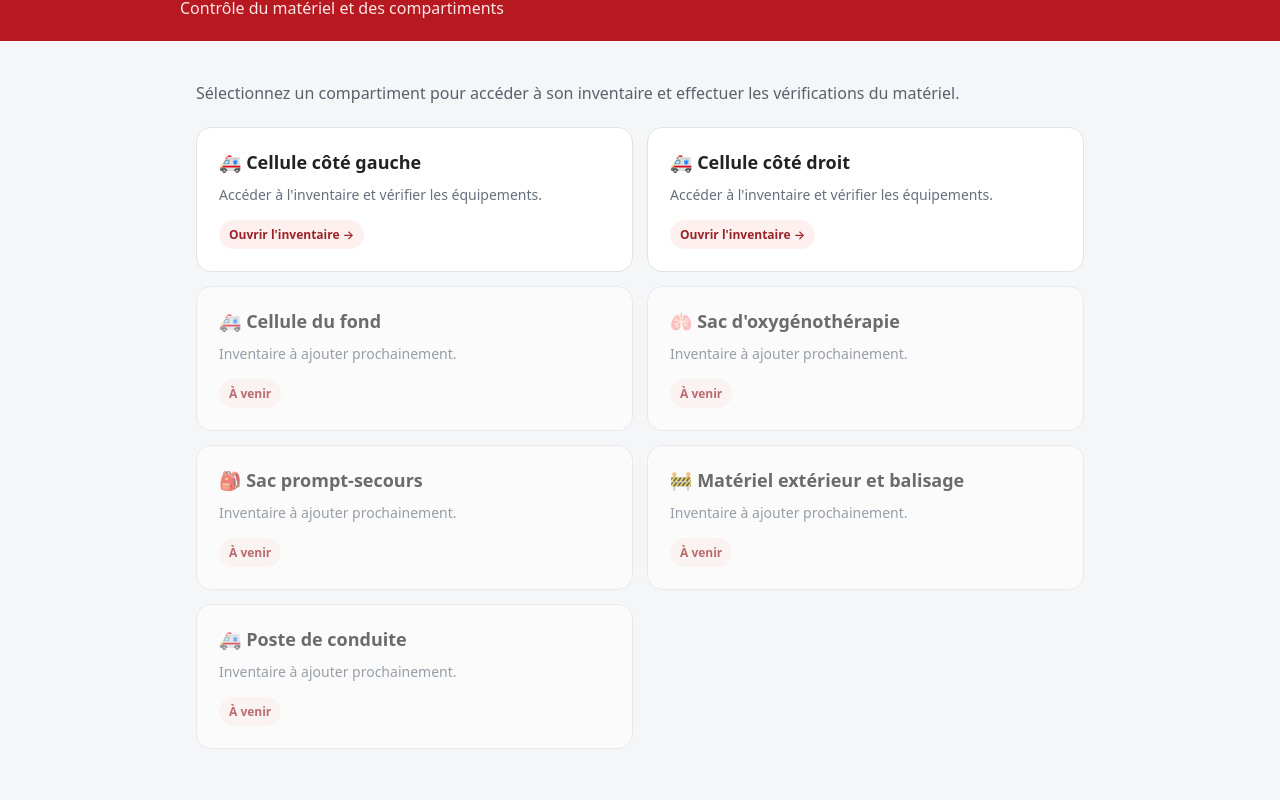
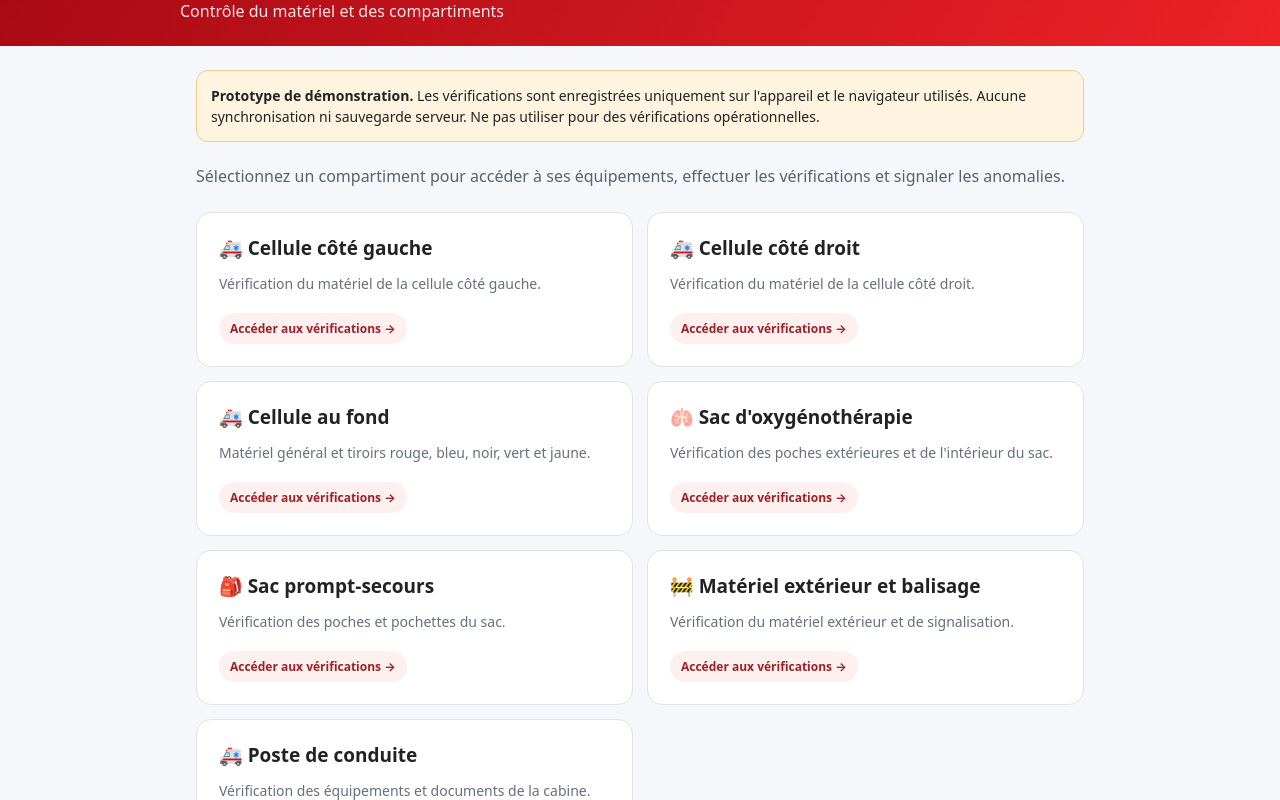
Before and after one commit to gaethancretu-code/gestion-cs-tarascon, a plain HTML site: page verifications-vsav1.html in a window 1280 px wide. Shown: the part 109-909 px from the top of the page. Drawn offline with Linux system fonts and the light colour scheme.

Commit message:
Update verifications-vsav1.html

```diff
--- a/verifications-vsav1.html
+++ b/verifications-vsav1.html
@@ -3,20 +3,20 @@
 <html lang="fr">
 <head>
 <meta charset="utf-8">
-<meta name="viewport" content="width=device-width, initial-scale=1">
+<meta name="viewport" content="width=device-width,initial-scale=1">
 <title>Vérifications — VSAV 1</title>
 <style>
 *{box-sizing:border-box}
 body{
  margin:0;
-  font-family:system-ui,-apple-system,Segoe UI,Roboto,sans-serif;
-  background:#f5f6f8;
+ font-family:system-ui,-apple-system,Segoe UI,sans-serif;
+ background:#f6f7fa;
  color:#222;
 }
 header{
-  background:#b71920;
+ background:linear-gradient(120deg,#a50913,#ed2227);
  color:white;
-  padding:22px 18px;
+ padding:24px 18px;
 }
 .wrap{max-width:920px;margin:auto}
 .back{
@@ -24,34 +24,59 @@ header{
  text-decoration:none;
  font-size:14px;
 }
-h1{margin:18px 0 6px;font-size:28px}
-header p{margin:0;color:#ffe6e7}
-main{padding:24px 16px 50px}
-.intro{color:#59616c;line-height:1.5}
+h1{
+ margin:18px 0 6px;
+ font-size:29px;
+}
+header p{
+ margin:0;
+ color:#ffe6e7;
+}
+main{padding:24px 16px 60px}
+.intro{
+ color:#59616c;
+ line-height:1.6;
+ margin-bottom:22px;
+}
+.notice{
+ background:#fff4df;
+ border:1px solid #f0cb8d;
+ border-radius:12px;
+ padding:14px;
+ font-size:14px;
+ line-height:1.5;
+ margin-bottom:22px;
+}
 .grid{
  display:grid;
  grid-template-columns:repeat(2,minmax(0,1fr));
  gap:14px;
-  margin-top:22px;
 }
 .card{
  display:flex;
  flex-direction:column;
-  gap:10px;
+ gap:12px;
  padding:22px;
  background:white;
  border:1px solid #e1e3e8;
  border-radius:15px;
  text-decoration:none;
  color:inherit;
-  min-height:145px;
+ min-height:155px;
+ transition:transform .15s,border-color .15s;
 }
-a.card{cursor:pointer}
-a.card:focus-visible{
+.card:hover{
+ transform:translateY(-2px);
+ border-color:#bd1b25;
+}
+.card:focus-visible{
  outline:3px solid #b71920;
  outline-offset:3px;
 }
-.card h2{font-size:18px;margin:0}
+.card h2{
+ font-size:19px;
+ margin:0;
+}
 .card p{
  font-size:14px;
  color:#66707d;
@@ -60,15 +85,20 @@ a.card:focus-visible{
 }
 .status{
  font-size:12px;
-  font-weight:600;
+ font-weight:700;
  color:#9b2328;
  background:#fff0f0;
  border-radius:30px;
-  padding:6px 10px;
+ padding:7px 11px;
  align-self:flex-start;
  margin-top:auto;
 }
-.disabled{opacity:.65}
+footer{
+ margin-top:35px;
+ text-align:center;
+ color:#777;
+ font-size:13px;
+}
 @media(max-width:540px){
  .grid{grid-template-columns:1fr}
 }
@@ -88,56 +118,69 @@ a.card:focus-visible{
 
 <main class="wrap">
 
+<div class="notice">
+<strong>Prototype de démonstration.</strong>
+Les vérifications sont enregistrées uniquement
+sur l'appareil et le navigateur utilisés.
+Aucune synchronisation ni sauvegarde serveur.
+Ne pas utiliser pour des vérifications opérationnelles.
+</div>
+
 <p class="intro">
-Sélectionnez un compartiment pour accéder à son inventaire
-et effectuer les vérifications du matériel.
+Sélectionnez un compartiment pour accéder à ses équipements,
+effectuer les vérifications et signaler les anomalies.
 </p>
 
 <div class="grid">
 
 <a class="card" href="cellule-gauche-vsav1.html">
 <h2>🚑 Cellule côté gauche</h2>
-<p>Accéder à l'inventaire et vérifier les équipements.</p>
-<span class="status">Ouvrir l'inventaire →</span>
+<p>Vérification du matériel de la cellule côté gauche.</p>
+<span class="status">Accéder aux vérifications →</span>
 </a>
 
 <a class="card" href="cellule-droite-vsav1.html">
 <h2>🚑 Cellule côté droit</h2>
-<p>Accéder à l'inventaire et vérifier les équipements.</p>
-<span class="status">Ouvrir l'inventaire →</span>
+<p>Vérification du matériel de la cellule côté droit.</p>
+<span class="status">Accéder aux vérifications →</span>
 </a>
 
-<div class="card disabled">
-<h2>🚑 Cellule du fond</h2>
-<p>Inventaire à ajouter prochainement.</p>
-<span class="status">À venir</span>
+<a class="card" href="cellule-fond-vsav1.html">
+<h2>🚑 Cellule au fond</h2>
+<p>Matériel général et tiroirs rouge, bleu, noir, vert et jaune.</p>
+<span class="status">Accéder aux vérifications →</span>
+</a>
+
+<a class="card" href="sac-oxygenotherapie-vsav1.html">
+<h2>🫁 Sac d'oxygénothérapie</h2>
+<p>Vérification des poches extérieures et de l'intérieur du sac.</p>
+<span class="status">Accéder aux vérifications →</span>
+</a>
+
+<a class="card" href="sac-prompt-secours-vsav1.html">
+<h2>🎒 Sac prompt-secours</h2>
+<p>Vérification des poches et pochettes du sac.</p>
+<span class="status">Accéder aux vérifications →</span>
+</a>
+
+<a class="card" href="materiel-exterieur-vsav1.html">
+<h2>🚧 Matériel extérieur et balisage</h2>
+<p>Vérification du matériel extérieur et de signalisation.</p>
+<span class="status">Accéder aux vérifications →</span>
+</a>
+
+<a class="card" href="poste-conduite-vsav1.html">
+<h2>🚑 Poste de conduite</h2>
+<p>Vérification des équipements et documents de la cabine.</p>
+<span class="status">Accéder aux vérifications →</span>
+</a>
+
 </div>
 
-<div class="card disabled">
-<h2>🫁 Sac d'oxygénothérapie</h2>
-<p>Inventaire à ajouter prochainement.</p>
-<span class="status">À venir</span>
-</div>
+<footer>
+CS Tarascon-sur-Ariège — Prototype VSAV 1
+</footer>
 
-<div class="card disabled">
-<h2>🎒 Sac prompt-secours</h2>
-<p>Inventaire à ajouter prochainement.</p>
-<span class="status">À venir</span>
-</div>
-
-<div class="card disabled">
-<h2>🚧 Matériel extérieur et balisage</h2>
-<p>Inventaire à ajouter prochainement.</p>
-<span class="status">À venir</span>
-</div>
-
-<div class="card disabled">
-<h2>🚑 Poste de conduite</h2>
-<p>Inventaire à ajouter prochainement.</p>
-<span class="status">À venir</span>
-</div>
-
-</div>
 </main>
 </body>
 </html>
```
Lines whose indentation alone changed are shown as unchanged.
